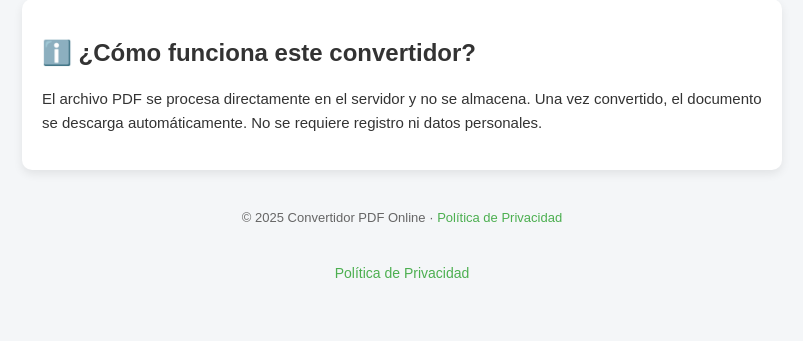
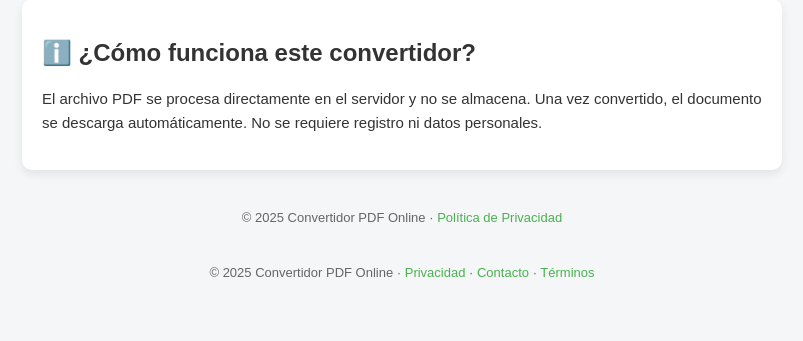
Before and after one commit to jemartinezs-arch/convertidor_pdf, a Flask app: page / in a window 1280 px wide. Shown: the part 767-1108 px from the top of the page, without its empty margins (238-1041 px from the left). After the commit the page ends 1044 px from the top, so only its background shows below. Run offline with Flask 3, Linux system fonts and the light colour scheme.

Commit message:
añadir contact y footerV2

```diff
--- a/templates/index.html
+++ b/templates/index.html
@@ -151,9 +151,14 @@ document.getElementById('fileInputWord').addEventListener('change', (e) => {
     document.getElementById('fileNameWord').textContent = e.target.files[0].name;
 });
 </script>
-<footer style="text-align:center; margin-top:40px; font-size:14px;">
-    <a href="/privacy">Política de Privacidad</a>
+
+<footer>
+    © 2025 Convertidor PDF Online ·
+    <a href="/privacy">Privacidad</a> ·
+    <a href="/contact">Contacto</a> ·
+    <a href="/terms">Términos</a>
 </footer>
+
 
 </body>
 </html>
```
